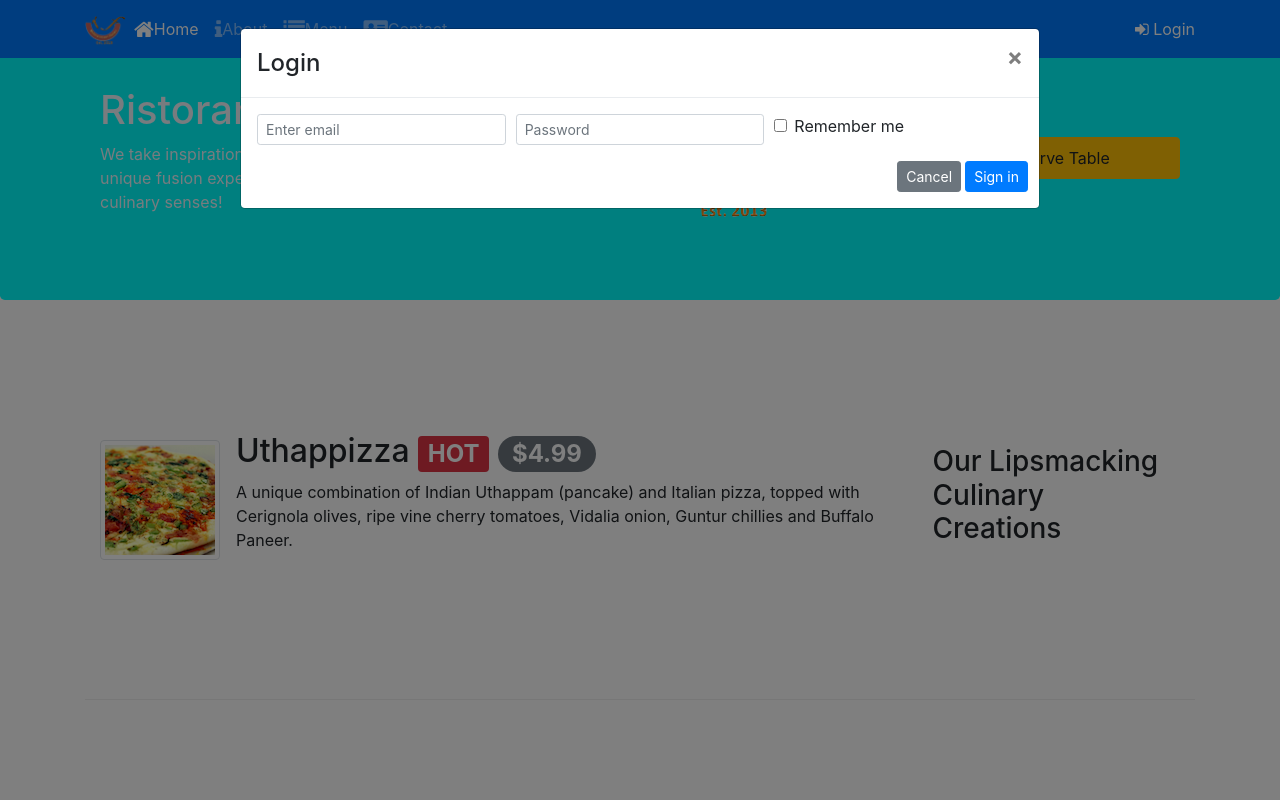
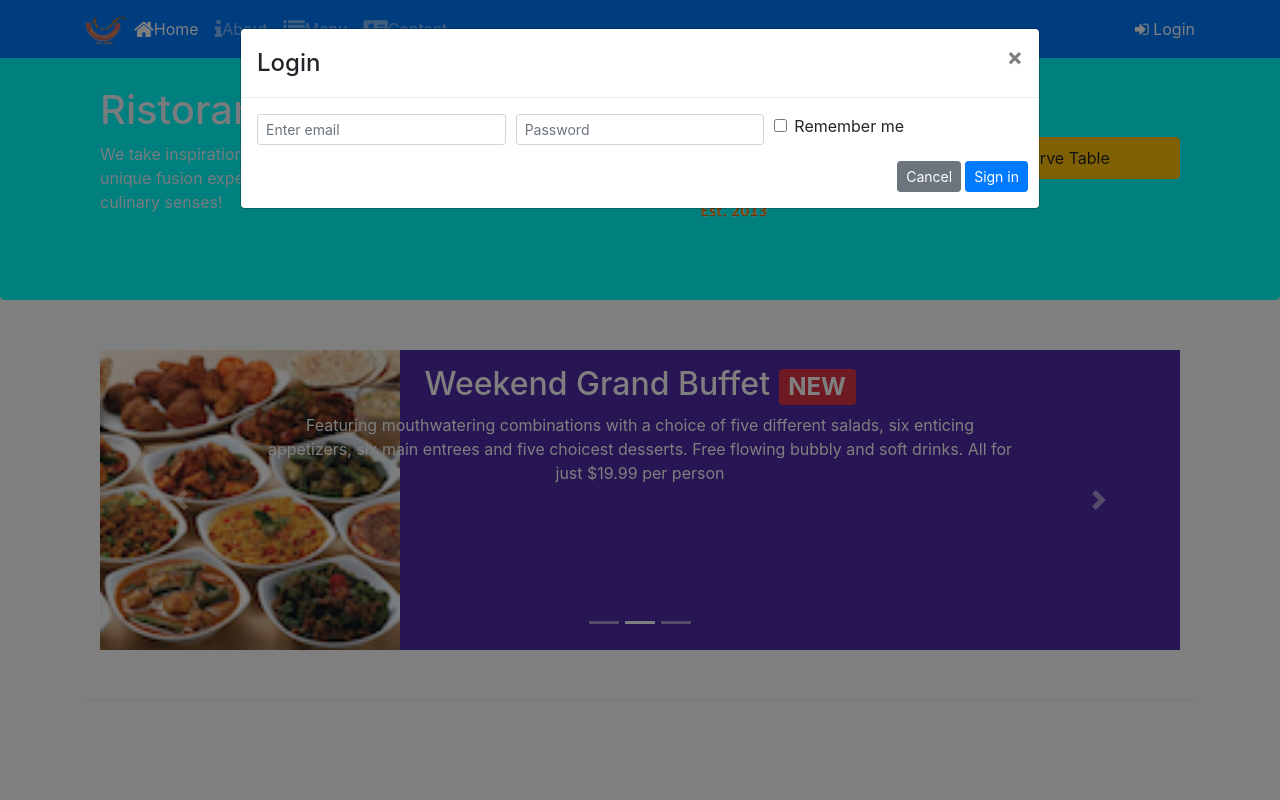
Before and after one commit to marcusmiguel/Front-End-Web-UI-Frameworks-and-Tools---Bootstrap-4, a website: page index.html in a window 1280 px wide. Both pictures are taken after a click on the link "Login". Shown: the top 800 px of the page. Drawn offline with nearby package versions, Linux system fonts and the light colour scheme.

Commit message:
Carousel

```diff
--- a/css/style.css
+++ b/css/style.css
@@ -48,3 +48,23 @@
 .nav-item-smallfont {
   font-size: small;
 }
+
+.carousel {
+  background: #512da8;
+}
+
+.carousel-item {
+  height: 300px;
+}
+
+.carousel-item img {
+  position: absolute;
+  top: 0;
+  left: 0;
+  min-height: 300px;
+}
+
+.carousel-caption {
+  top: 30%;
+  transform: translateY(-50%);
+}
--- a/index.html
+++ b/index.html
@@ -112,6 +112,61 @@
   </header>
 
   <div class="container">
+    <div class="row row-content">
+      <div class="col-12">
+        <div id="mycarousel" class="carousel slide" data-ride="carousel">
+          <div class="carousel-inner" role="listbox">
+            <div class="carousel-item active">
+              <img class="d-block img-fluid" src="img/uthappizza.png" alt="Uthappizza" />
+              <div class="carousel-caption  d-none d-md-block ">
+                <h2>Uthappizza <span class="badge badge-danger">HOT</span> <span
+                    class="badge badge-pill badge-default">$4.99</span></h2>
+                <p class="d-none d-sm-block">
+                  A unique combination of Indian Uthappam (pancake) and Italian pizza, topped with Cerignola olives, ripe vine cherry tomatoes, Vidalia onion, Guntur chillies and Buffalo Paneer.
+                </p>
+              </div>
+            </div>
+            <div class="carousel-item">
+              <img class="d-block img-fluid" src="img/buffet.png" alt="Buffet" />
+              <div class="carousel-caption d-none d-md-block" >
+                <h2> Weekend Grand Buffet <span class="badge badge-danger">NEW</span>
+                </h2>
+                <p class="d-none d-sm-block">
+                  Featuring mouthwatering combinations with a choice of five
+                  different salads, six enticing appetizers, six main entrees and
+                  five choicest desserts. Free flowing bubbly and soft drinks. All
+                  for just $19.99 per person
+                </p>
+              </div>
+            </div>
+            <div class="carousel-item">
+              <img class="d-block img-fluid" src="img/alberto.png" alt="Alberto Somayya" />
+              <div class="carousel-caption d-none d-md-block">
+                <h2>Alberto Somayya</h2>
+                <h4>Executive Chef</h4>
+                <p class="d-none d-sm-block">
+                  Award winning three-star Michelin chef with wide International
+                  experience having worked closely with whos-who in the culinary
+                  world, he specializes in creating mouthwatering Indo-Italian
+                  fusion experiences.
+                </p>
+              </div>
+            </div>
+          </div>
+          <ol class="carousel-indicators">
+            <li data-target="#mycarousel" data-slide-to="0" class="active"></li>
+            <li data-target="#mycarousel" data-slide-to="1"></li>
+            <li data-target="#mycarousel" data-slide-to="2"></li>
+          </ol>
+          <a class="carousel-control-prev" href="#mycarousel" role="button" data-slide="prev">
+            <span class="carousel-control-prev-icon"></span>
+          </a>
+          <a class="carousel-control-next" href="#mycarousel" role="button" data-slide="next">
+            <span class="carousel-control-next-icon"></span>
+          </a>
+        </div>
+      </div>
+    </div>
     <div class="row row-content align-items-center">
       <div class="col-12 col-sm order-sm-last col-md-3">
         <h3>Our Lipsmacking Culinary Creations</h3>
@@ -120,7 +175,7 @@
         <div class="media">
           <img class="d-flex mr-3 img-thumbnail align-self-center" src="img/uthappizza.png" alt="Uthappizza" />
           <div class="media-body">
-            <h2 class="mt-0">
+            <h2>
               Uthappizza <span class="badge badge-danger">HOT</span>
               <span class="badge badge-pill badge-secondary">$4.99</span>
             </h2>
```
